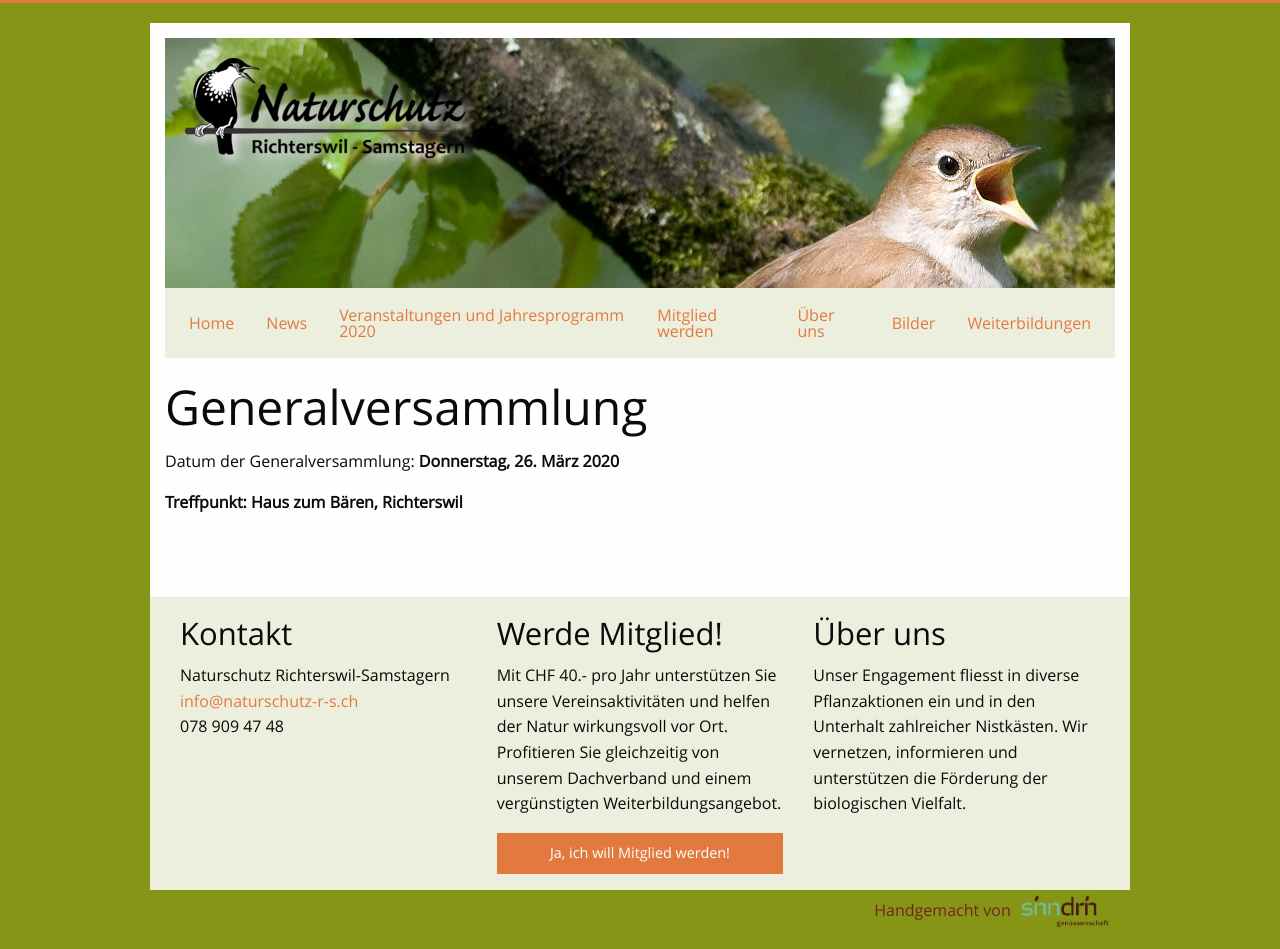
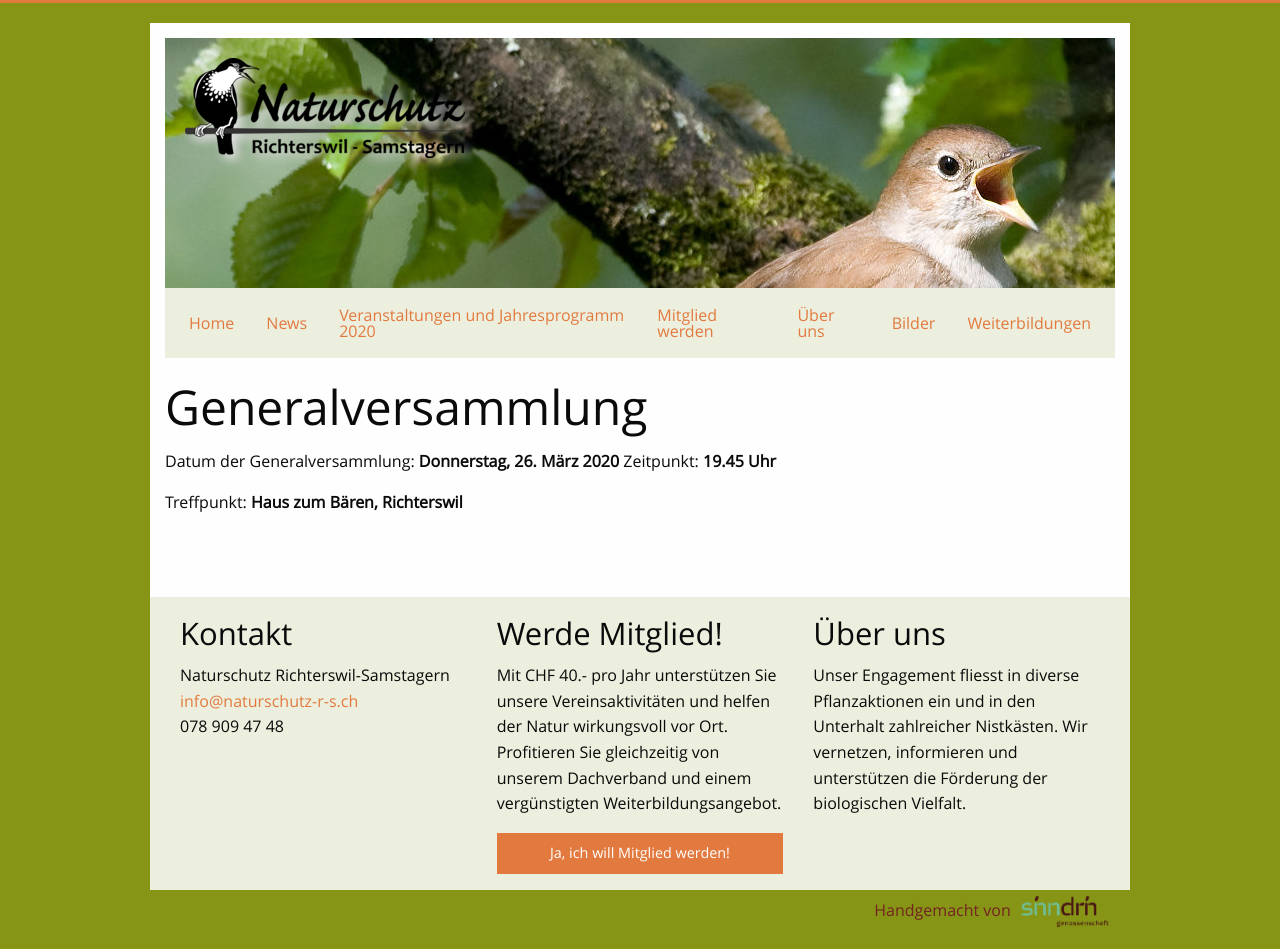
Before and after one commit to Naturschutz-Richterswil-Samstagern/Naturschutz-Richterswil-Samstagern.github.io, a Jekyll site: the page built from _posts/veranstaltungen/2020-07-02-generalversammlung.md, in a window 1280 px wide. Built offline with Jekyll 4.4.1, drawn with Linux system fonts in a browser that asks for light colours; comment, search, counter and statistics services are not loaded.

Commit message:
Update 2020-07-02-generalversammlung.md

```diff
--- a/_posts/veranstaltungen/2020-07-02-generalversammlung.md
+++ b/_posts/veranstaltungen/2020-07-02-generalversammlung.md
@@ -9,7 +9,7 @@ image: /images/news/2020_NetzmitTropfen_Website.jpg
 published: true
 tagline: 'Wir freuen uns auf euer zahlreiches Erscheinen an unserer diesjährigen GV.'
 ---
-Datum der Generalversammlung:
-**Donnerstag, 26. März 2020**
+Datum der Generalversammlung: **Donnerstag, 26. März 2020**
+Zeitpunkt: **19.45 Uhr**
 
-**Treffpunkt: Haus zum Bären, Richterswil**
+Treffpunkt: **Haus zum Bären, Richterswil**
```
